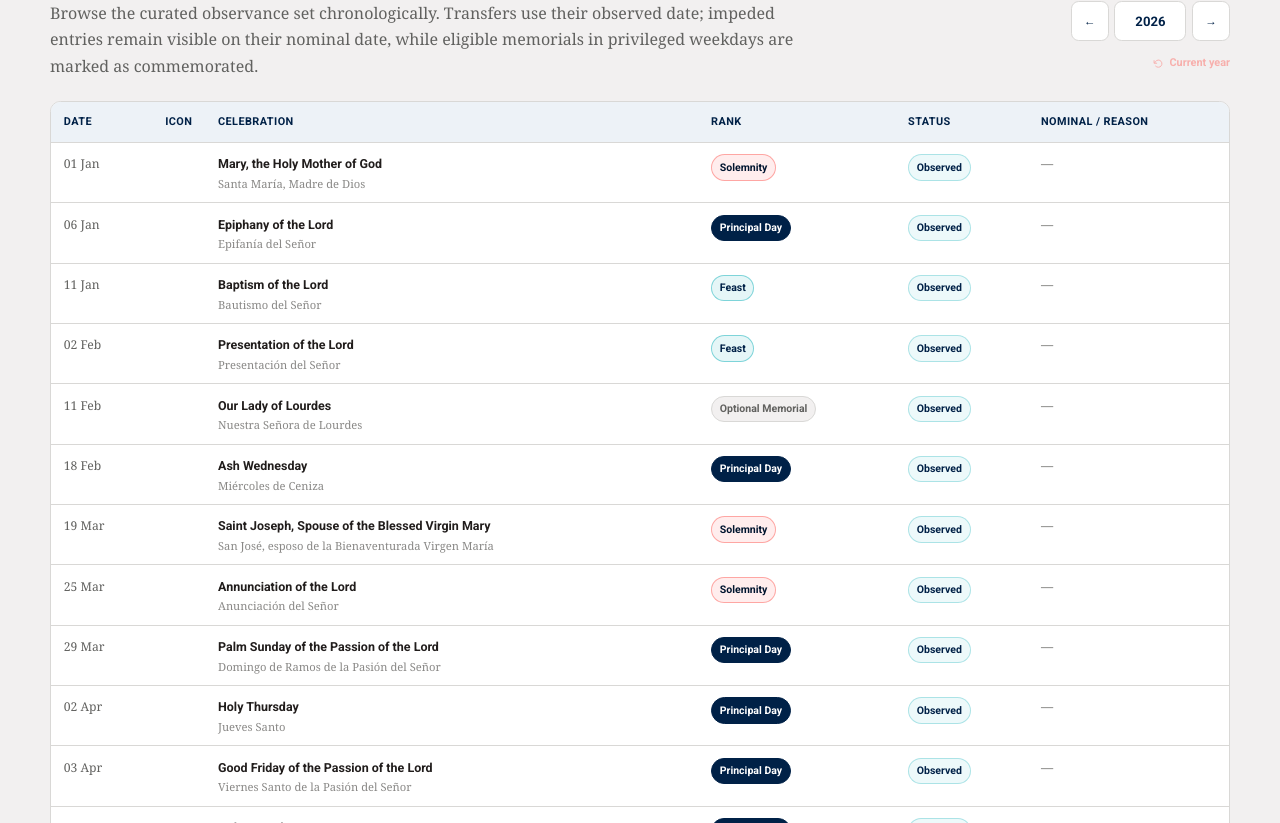
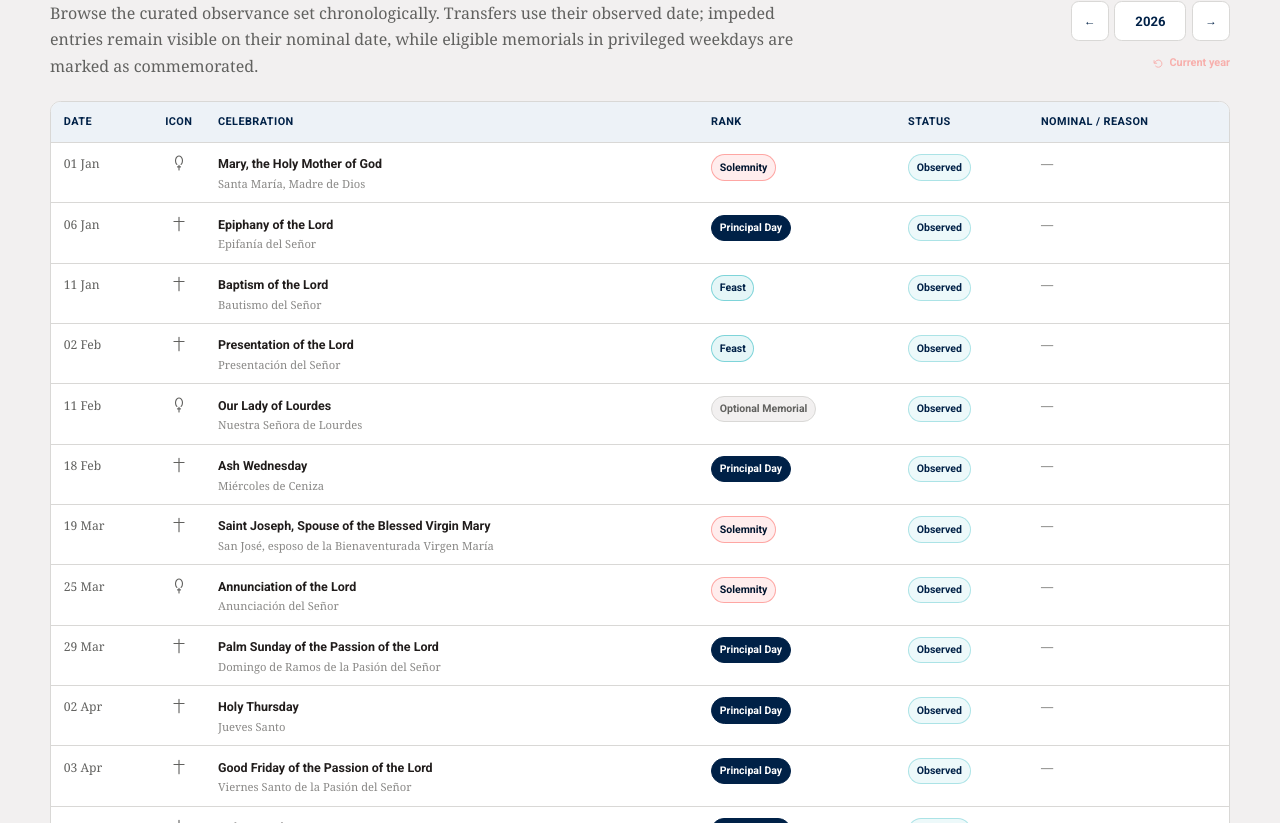
Before and after one commit to bgonzalezbustamante/catholic-calendar, a Next.js app: page / in a window 1280 px wide. Shown: the part 1177-2000 px from the top of the page. Built offline with nearby package versions, Linux system fonts and the light colour scheme.

Commit message:
fix: render year overview icon boxes

```diff
--- a/app/globals.css
+++ b/app/globals.css
@@ -344,6 +344,7 @@ h1 {
 }
 
 .calendar-display-icon {
+  display: inline-block;
   width: 20px;
   height: 20px;
   flex: 0 0 20px;
@@ -674,6 +675,7 @@ td strong {
 }
 
 .year-overview-icon {
+  display: inline-block;
   width: 18px;
   height: 18px;
   flex-basis: 18px;
```
